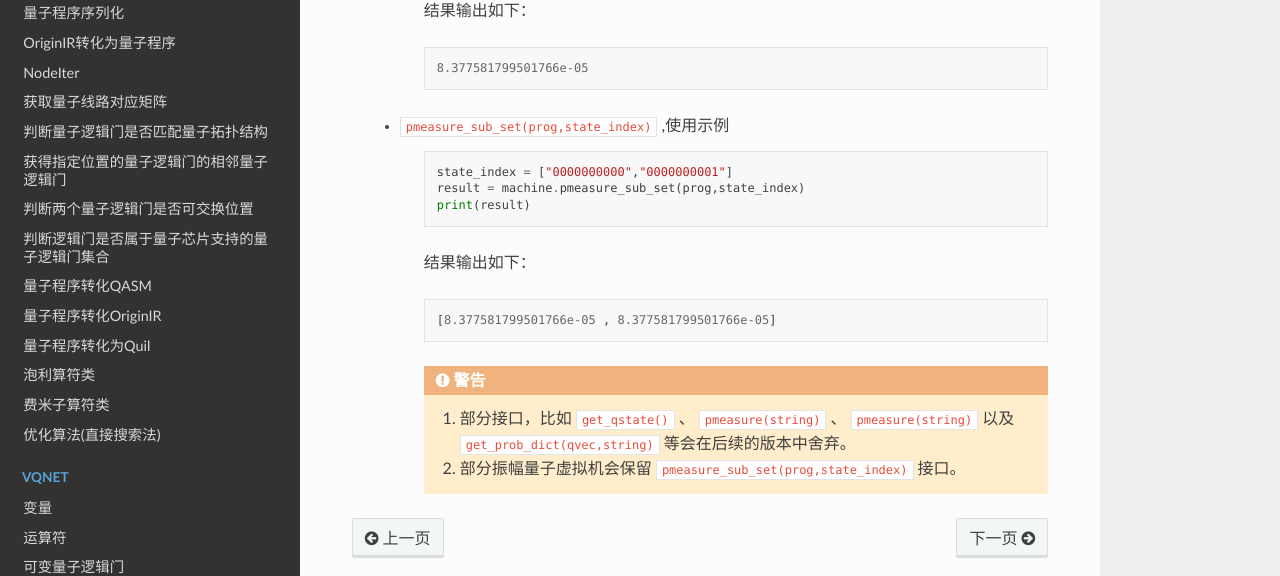
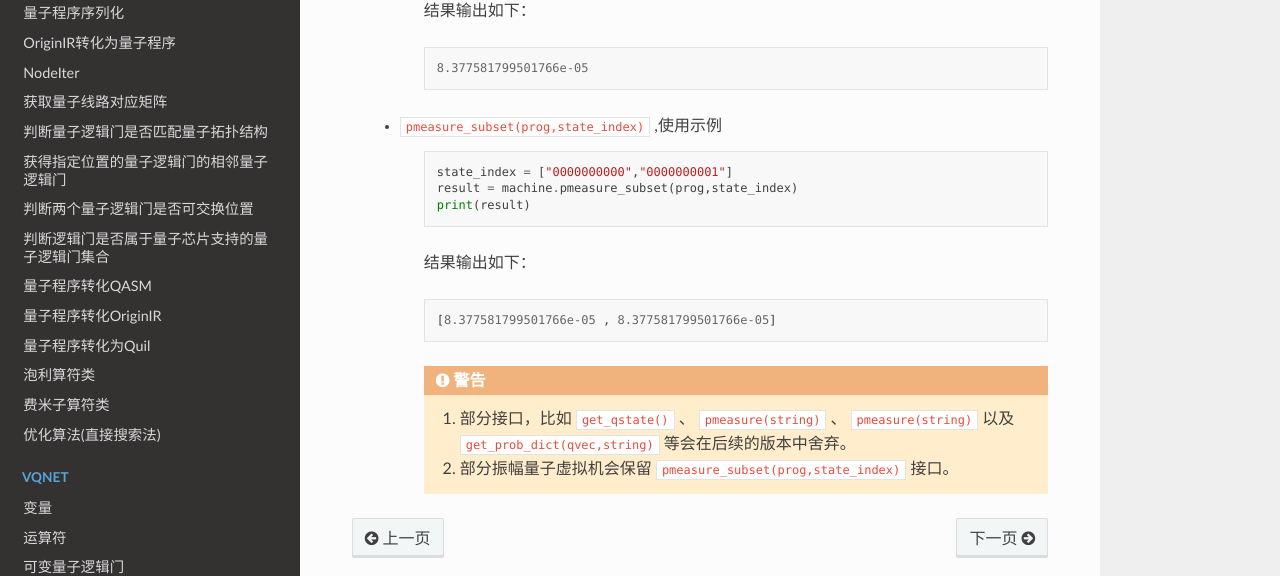
Before and after one commit to OriginQ/pyQPanda-Toturial, a Sphinx documentation site: the page built from source/PartialAmplitude.rst, in a window 1280 px wide and 900 px high, scrolled down 2348 px. Shown: the part 207-783 px from the top of the window. Built offline with Sphinx 7.4.7 and the Read the Docs theme 2.0.0, drawn with Linux system fonts in a browser that asks for light colours; pages that are not in the unit, such as notebooks, are missing from menus.

Commit message:
Update PartialAmplitude.rst

```diff
--- a/source/PartialAmplitude.rst
+++ b/source/PartialAmplitude.rst
@@ -138,12 +138,12 @@
 
             8.377581799501766e-05
 
-    - ``pmeasure_sub_set(prog,state_index)`` ,使用示例
+    - ``pmeasure_subset(prog,state_index)`` ,使用示例
 
         .. code-block:: python
 
             state_index = ["0000000000","0000000001"]
-            result = machine.pmeasure_sub_set(prog,state_index)
+            result = machine.pmeasure_subset(prog,state_index)
             print(result)
 
         结果输出如下：
@@ -155,4 +155,4 @@
         .. warning::
 
             1. 部分接口，比如 ``get_qstate()`` 、 ``pmeasure(string)`` 、 ``pmeasure(string)`` 以及 ``get_prob_dict(qvec,string)`` 等会在后续的版本中舍弃。
-            2. 部分振幅量子虚拟机会保留 ``pmeasure_sub_set(prog,state_index)`` 接口。
+            2. 部分振幅量子虚拟机会保留 ``pmeasure_subset(prog,state_index)`` 接口。
```
